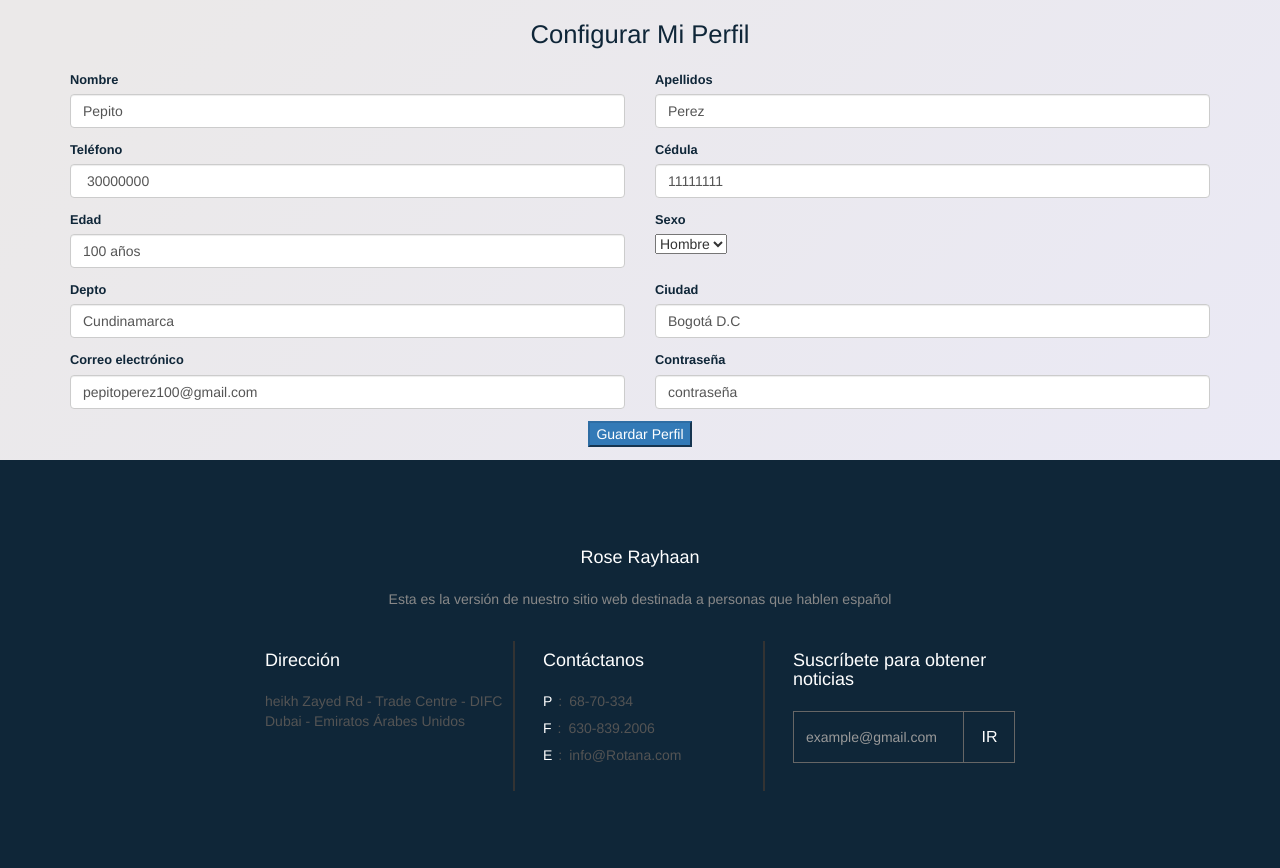
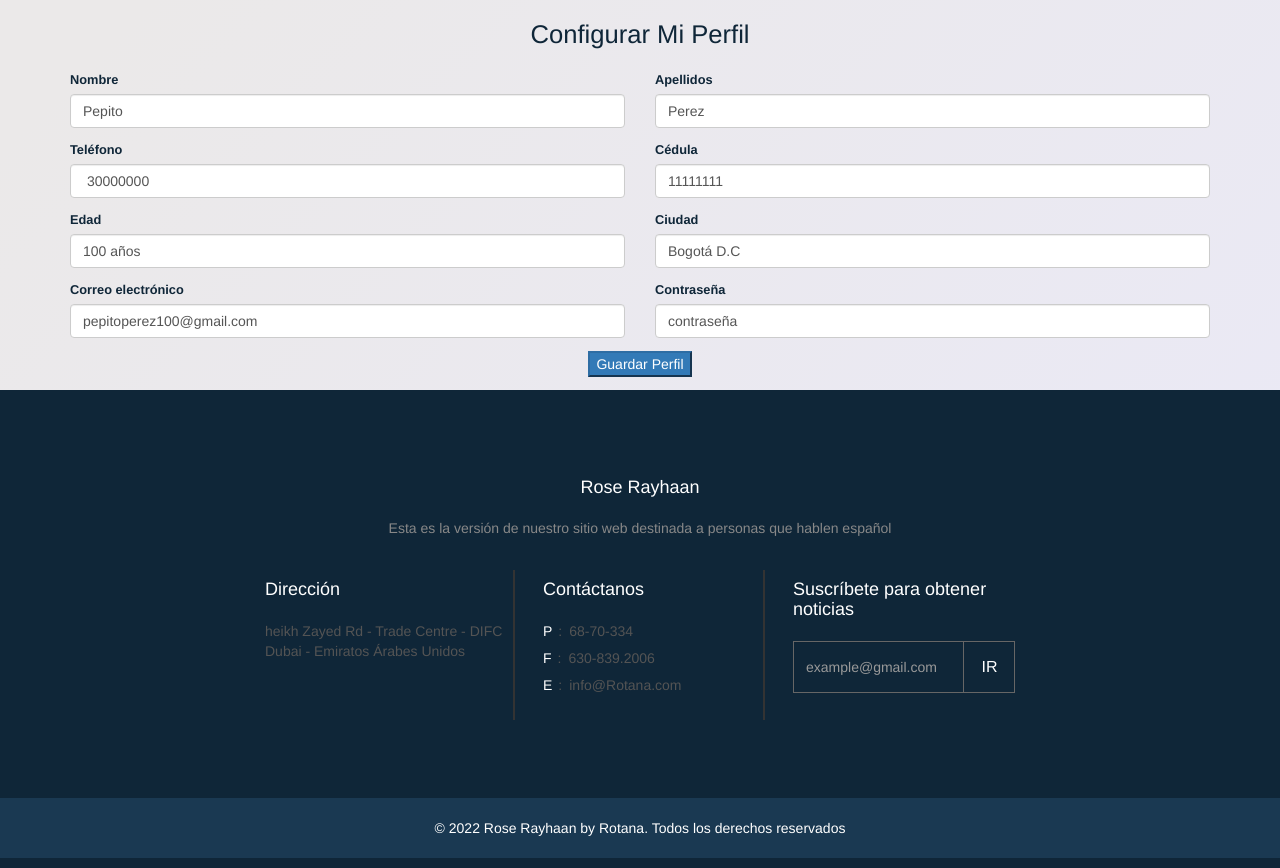
Before and after one commit to afnoob/Proyecto_ciclo3, a Flask app: template templates/Mi_perfil.html in a window 1280 px wide. Shown: the part 60-928 px from the top of the page. Run offline with Flask 2, Linux system fonts and the light colour scheme; the template is opened without the code that fills it, so the values that code supplies are empty; some libraries are stand-ins or nearby versions.

Commit message:
Quitar sexo y depto de Mi perfil

```diff
--- a/templates/Mi_perfil.html
+++ b/templates/Mi_perfil.html
@@ -62,23 +62,12 @@
         <div class="row mt-3">
             <div class="col-md-6"> <label class="labels">Edad</label><input type="text" class="form-control"
                     value="100 años"></div>
-            <div class="col-md-6"> <label class="labels">Sexo</label>
-                <br />
-                <select name="Sexo">
-                    <option value="Hombre"> Hombre</option>
-                    <option value="Mujer"> Mujer</option>
-                    <option value="Otro"> Otro</option>
-                </select>
-            </div>
+             <div class="col-md-6"><label class="labels">Ciudad</label><input type="text" class="form-control"
+                    value="Bogotá D.C">
+                </div>
+
         </div>
 
-
-        <div class="row mt-3">
-            <div class="col-md-6"> <label class="labels">Depto</label><input type="text" class="form-control"
-                    value="Cundinamarca"></div>
-            <div class="col-md-6"><label class="labels">Ciudad</label><input type="text" class="form-control"
-                    value="Bogotá D.C"></div>
-        </div>
 
         <div class="row mt-3">
             <div class="col-md-6"><label class="labels">Correo electrónico</label><input type="text"
```
